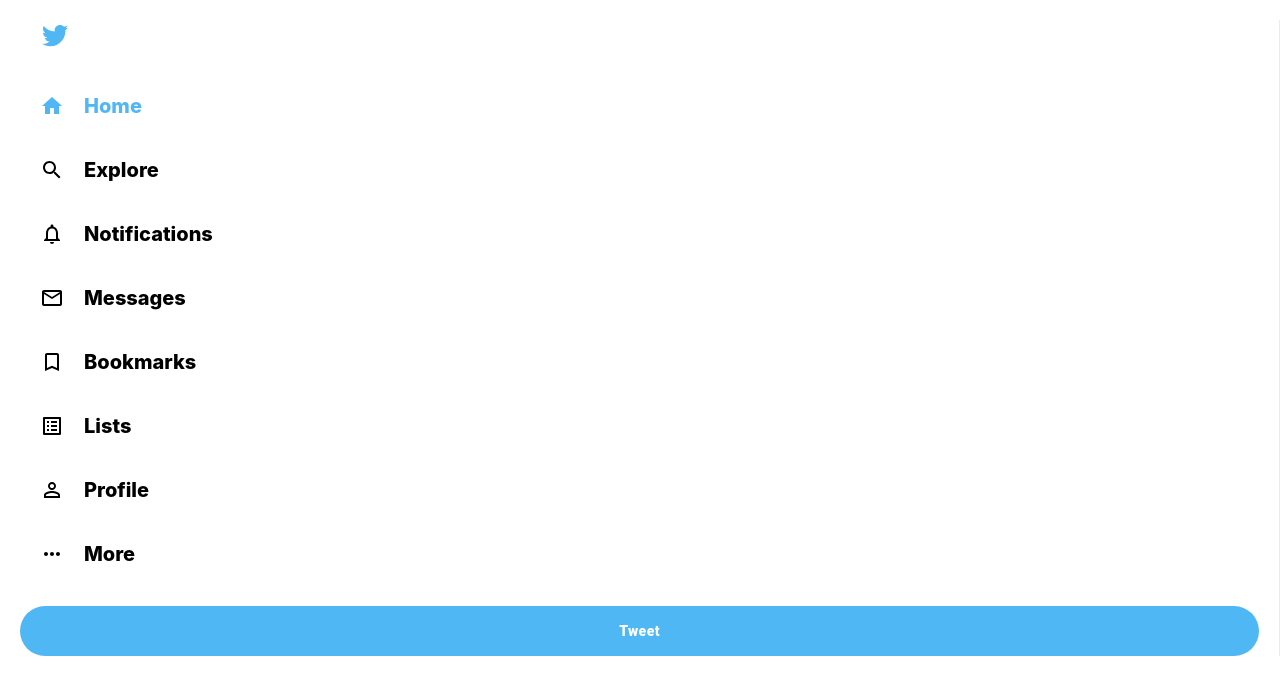
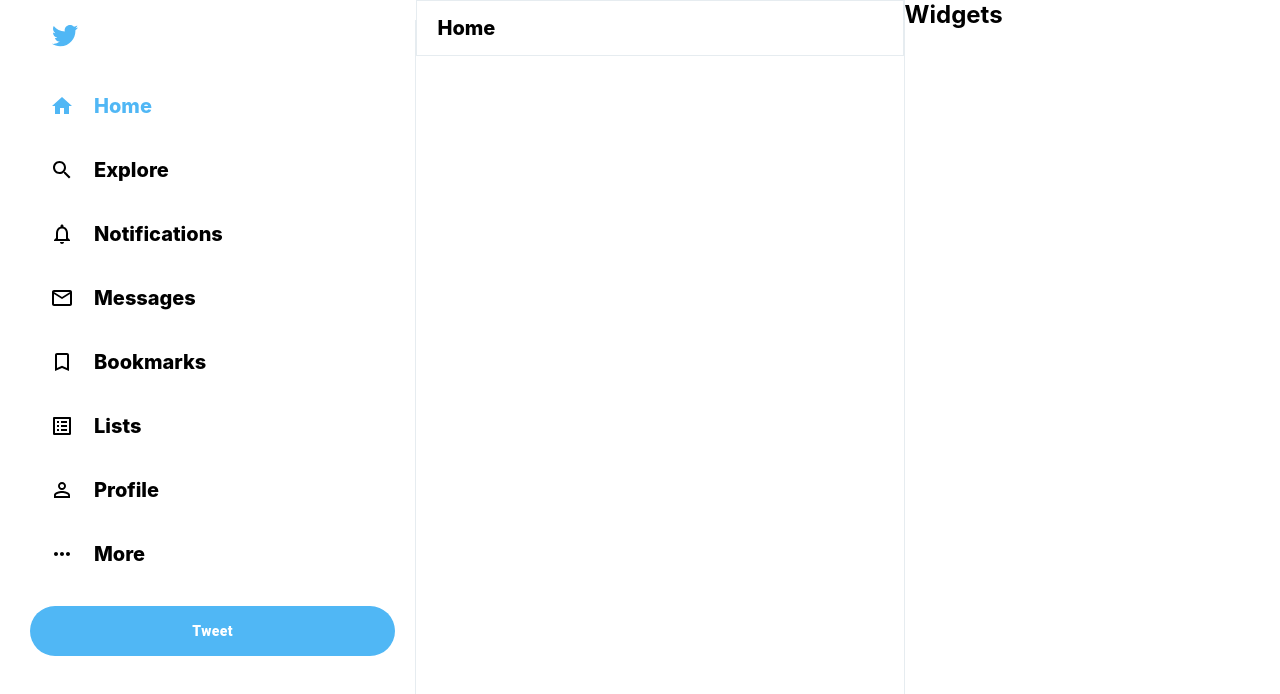
Before and after one commit to akshayjadhav4/twitter-clone-react-firebase, a React (Create React App) app: page / in a window 1280 px wide. Shown: the top 694 px of the page. Built offline with nearby package versions, Linux system fonts and the light colour scheme.

Commit message:
layout outline created

```diff
--- a/src/App.css
+++ b/src/App.css
@@ -2,3 +2,12 @@
   --twitter-color: #50b7f5;
   --twitter-background: #e6ecf0;
 }
+
+.app {
+  display: flex;
+  height: 100vh;
+  max-width: 1300px;
+  margin-left: auto;
+  margin-right: auto;
+  padding: 0 10px;
+}
--- a/src/App.js
+++ b/src/App.js
@@ -1,11 +1,15 @@
 import React from "react";
 import "./App.css";
 import Sidebar from "./components/Sidebar/Sidebar";
+import Feed from "./components/Feed/Feed";
+import Widgets from "./components/Widgets/Widgets";
 
 function App() {
   return (
     <div className="app">
       <Sidebar />
+      <Feed />
+      <Widgets />
     </div>
   );
 }
--- /dev/null
+++ b/src/components/Feed/Feed.css
@@ -0,0 +1,30 @@
+.feed {
+  flex: 0.4;
+  border-right: 1px solid var(--twitter-background);
+  min-width: fit-content;
+  overflow-y: scroll;
+}
+
+/* hide scrollbar */
+.feed::-webkit-scrollbar {
+  display: none;
+}
+
+.feed {
+  -ms-overflow-style: none;
+  scrollbar-width: none;
+}
+
+.feed__header {
+  position: sticky;
+  top: 0;
+  background-color: white;
+  z-index: 100;
+  border: 1px solid var(--twitter-background);
+  padding: 15px 20px;
+}
+
+.feed__header > h2 {
+  font-size: 20px;
+  font-weight: 800;
+}
--- /dev/null
+++ b/src/components/Feed/Feed.js
@@ -0,0 +1,13 @@
+import React from "react";
+import "./Feed.css";
+function Feed() {
+  return (
+    <div className="feed">
+      <div className="feed__header">
+        <h2>Home</h2>
+      </div>
+    </div>
+  );
+}
+
+export default Feed;
--- /dev/null
+++ b/src/components/Widgets/Widgets.css
@@ -0,0 +1,3 @@
+.widgets {
+  flex: 0.3;
+}
--- /dev/null
+++ b/src/components/Widgets/Widgets.js
@@ -0,0 +1,11 @@
+import React from "react";
+import "./Widgets.css";
+function Widgets() {
+  return (
+    <div className="widgets">
+      <h2>Widgets</h2>
+    </div>
+  );
+}
+
+export default Widgets;
```
